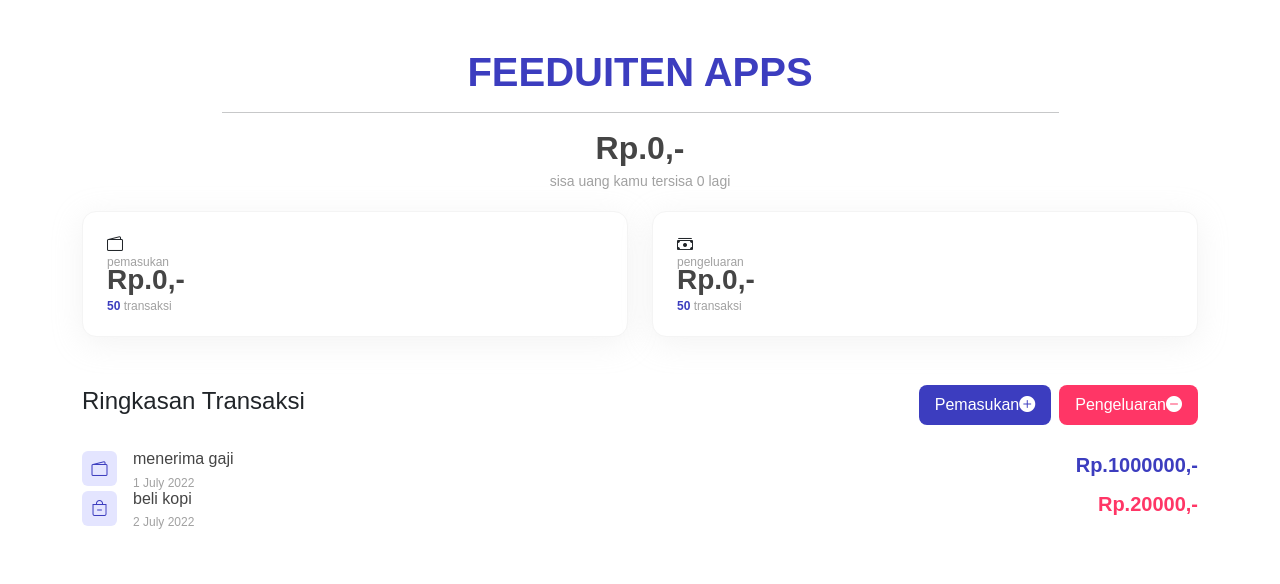
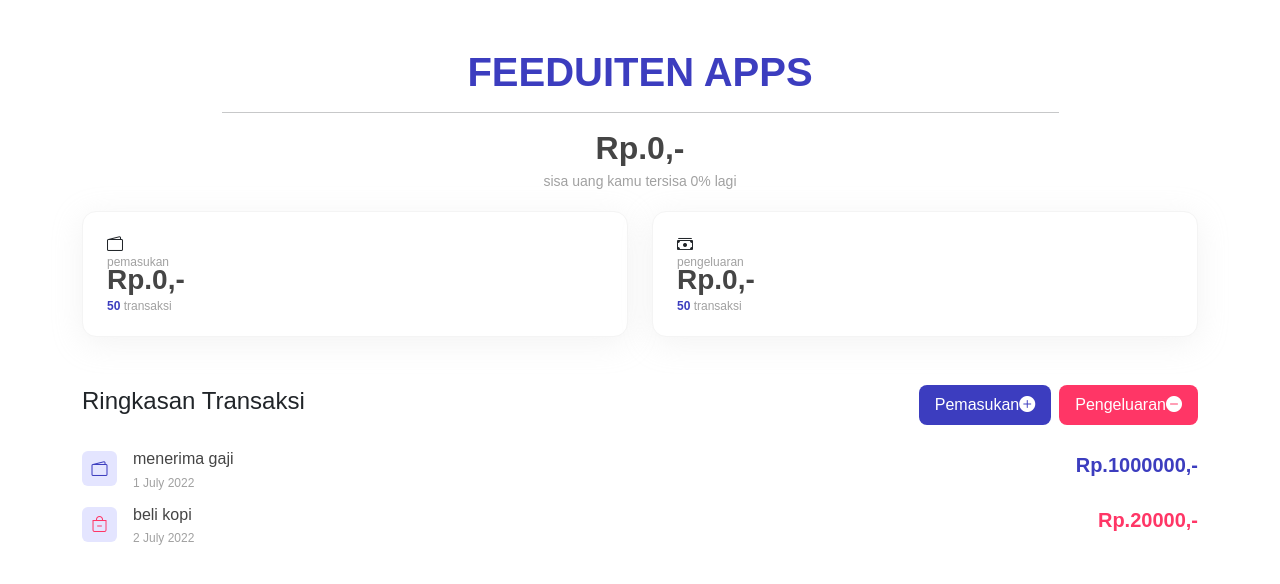
Before and after one commit to lssport/hattahasibuan.git.io, a React (Create React App) app: page / in a window 1280 px wide. Shown: the top 584 px of the page. Built offline with nearby package versions, Linux system fonts and the light colour scheme; a web font is replaced by a local one.

Commit message:
2 files modified

```diff
--- a/src/App.js
+++ b/src/App.js
@@ -37,7 +37,7 @@ this.state = {
       <h1 className='fw-bold'>FEEDUITEN APPS</h1>
       <hr className='w-75 mx-auto'/>
       <h2 className='fw-bold'>Rp.{this.state.sisaUang},-</h2>
-      <span className='title-md'>sisa uang kamu tersisa {this.state.persentaseUang} lagi</span>
+      <span className='title-md'>sisa uang kamu tersisa {this.state.persentaseUang}% lagi</span>
       </div>
 </div>
       <div className='row mt-4'>
@@ -82,7 +82,7 @@ this.state = {
       <div className='row mt-4'>
         {this.state.summary.map((sum) => {
           return (
-        <div className='col-12 d-flex justify-content-between align-items-center'>
+        <div className='mb-3 col-12 d-flex justify-content-between align-items-center'>
       <div className='d-flex align-items-center'>
         <div className={sum.category === 'IN' ?  'icon-wrapper-in' : 'icon-wrapper-out'}>
           <i class={sum.category === 'IN' ? "bi bi-wallet2" : "bi bi-bag-dash"}></i>
--- a/src/style.css
+++ b/src/style.css
@@ -70,7 +70,7 @@ h6 {
   height: 35px;
   background: #E4E5FF;
   border-radius: 6px;
-  color: #3C3DBF;
+  color: #FF3666;
 }
 .title-sm {
   font-weight: 400;
```
